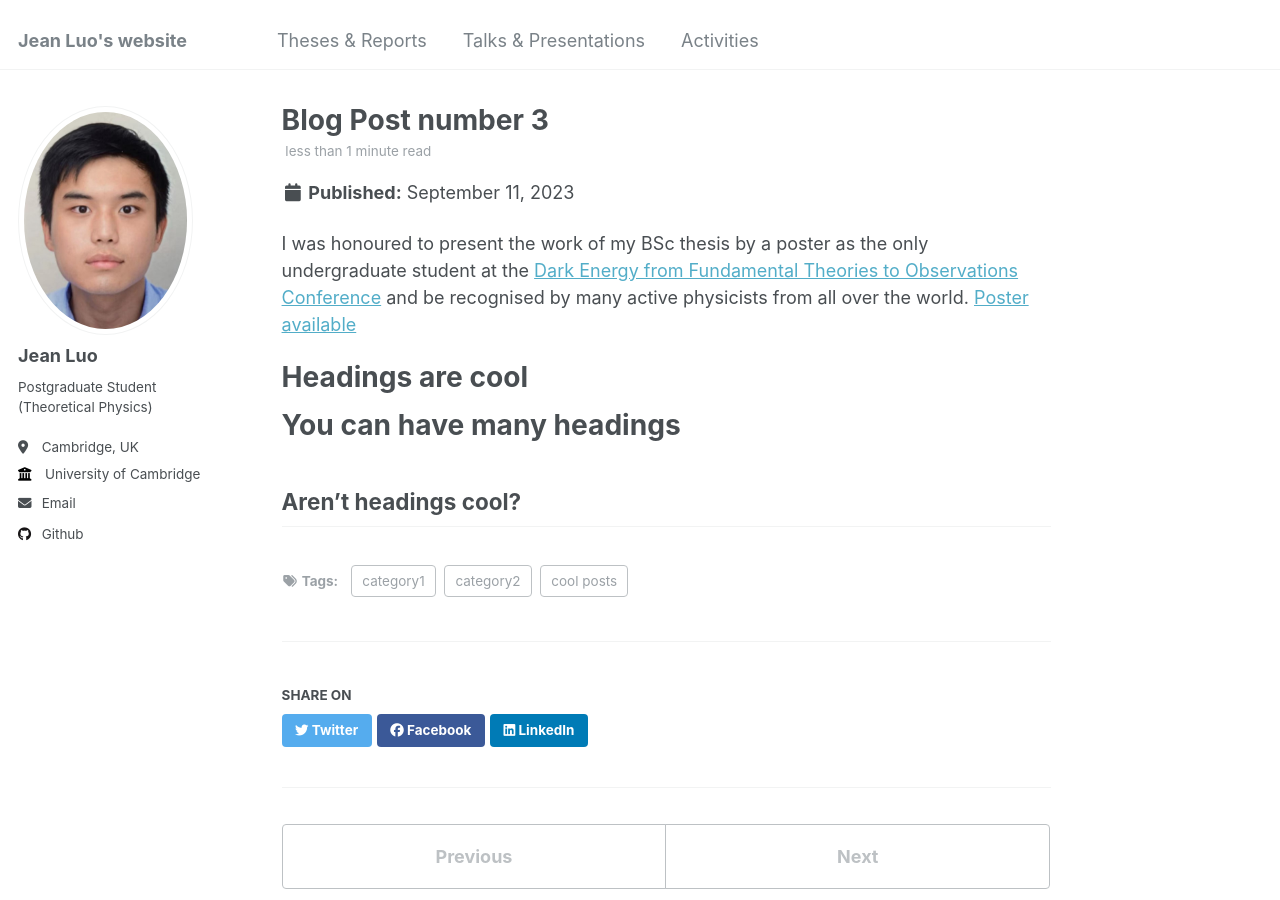
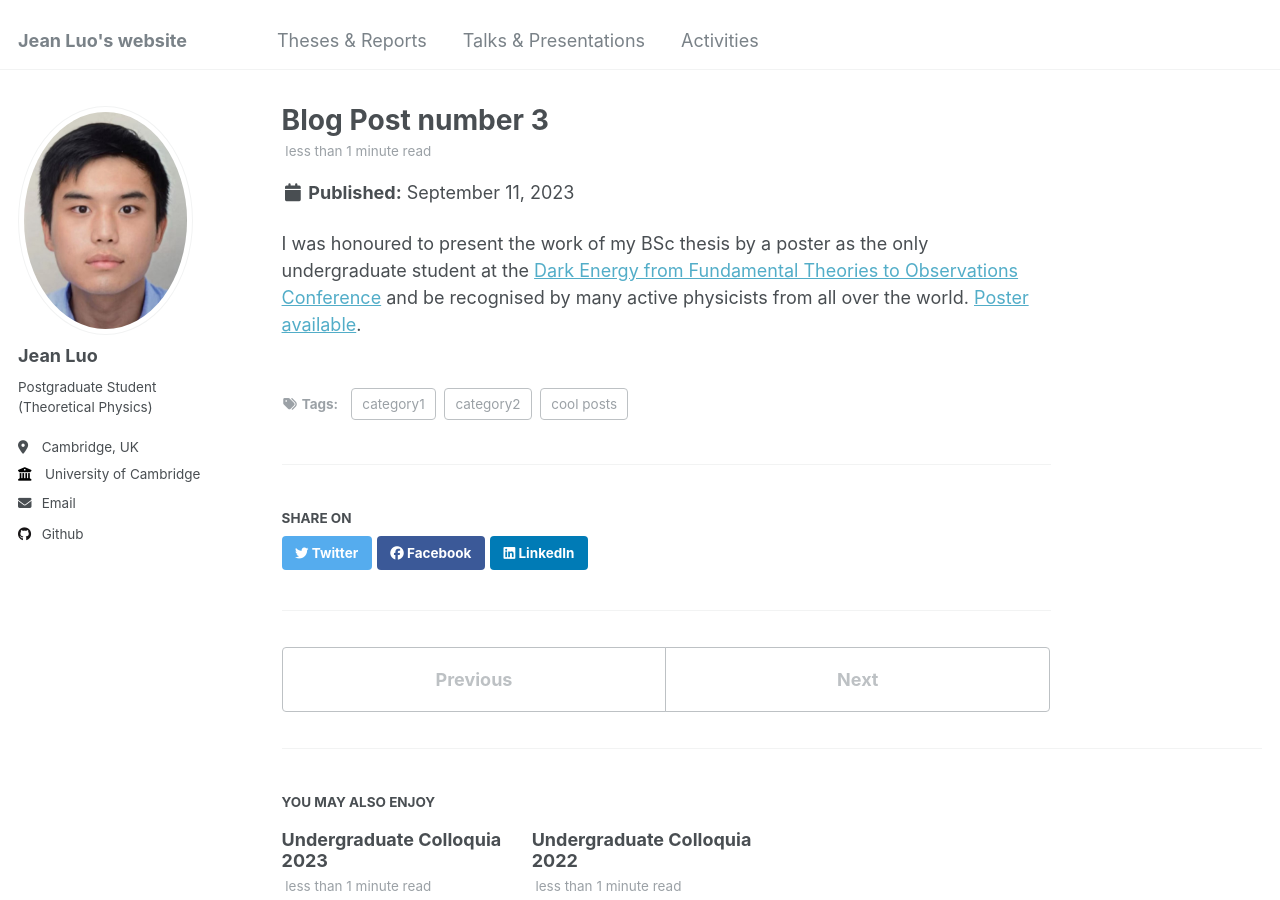
Before and after one commit to JeanYunqiLuo/JeanYunqiLuo.github.io, a Jekyll site: the page built from _posts/2014-08-14-blog-post-3.md, in a window 1280 px wide and 900 px high. Built offline with Jekyll 4.4.1, drawn with Linux system fonts in a browser that asks for light colours.

Commit message:
Update 2014-08-14-blog-post-3.md

```diff
--- a/_posts/2014-08-14-blog-post-3.md
+++ b/_posts/2014-08-14-blog-post-3.md
@@ -8,13 +8,4 @@ tags:
   - category2
 ---
 
-I was honoured to present the work of my BSc thesis by a poster as the only undergraduate student at the [Dark Energy from Fundamental Theories to Observations Conference](https://agenda.infn.it/event/33387/page/7329-poster-contest) and be recognised by many active physicists from all over the world. [Poster available](../files/Poster2023)
-
-Headings are cool
-======
-
-You can have many headings
-======
-
-Aren't headings cool?
-------
+I was honoured to present the work of my BSc thesis by a poster as the only undergraduate student at the [Dark Energy from Fundamental Theories to Observations Conference](https://agenda.infn.it/event/33387/page/7329-poster-contest) and be recognised by many active physicists from all over the world. [Poster available](../files/Poster2023).
```
